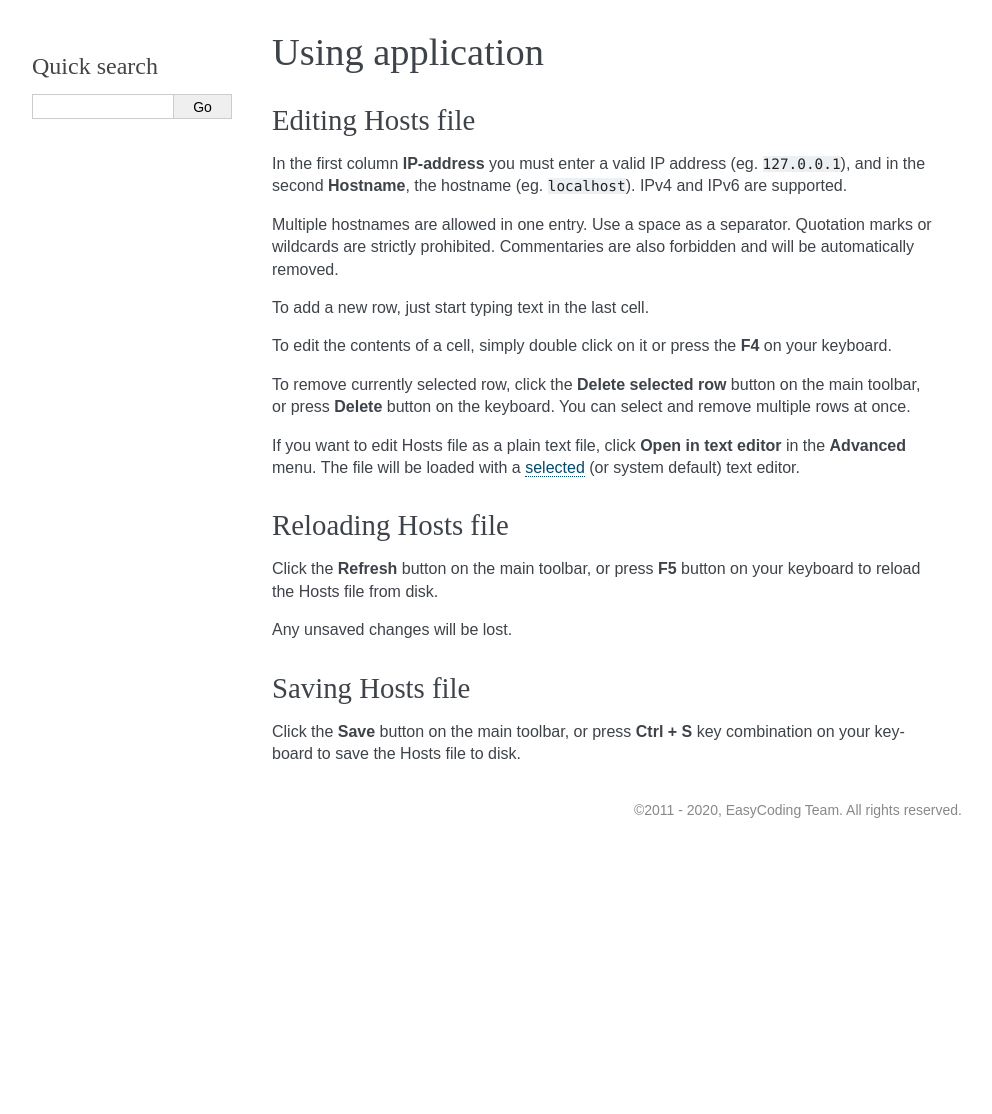
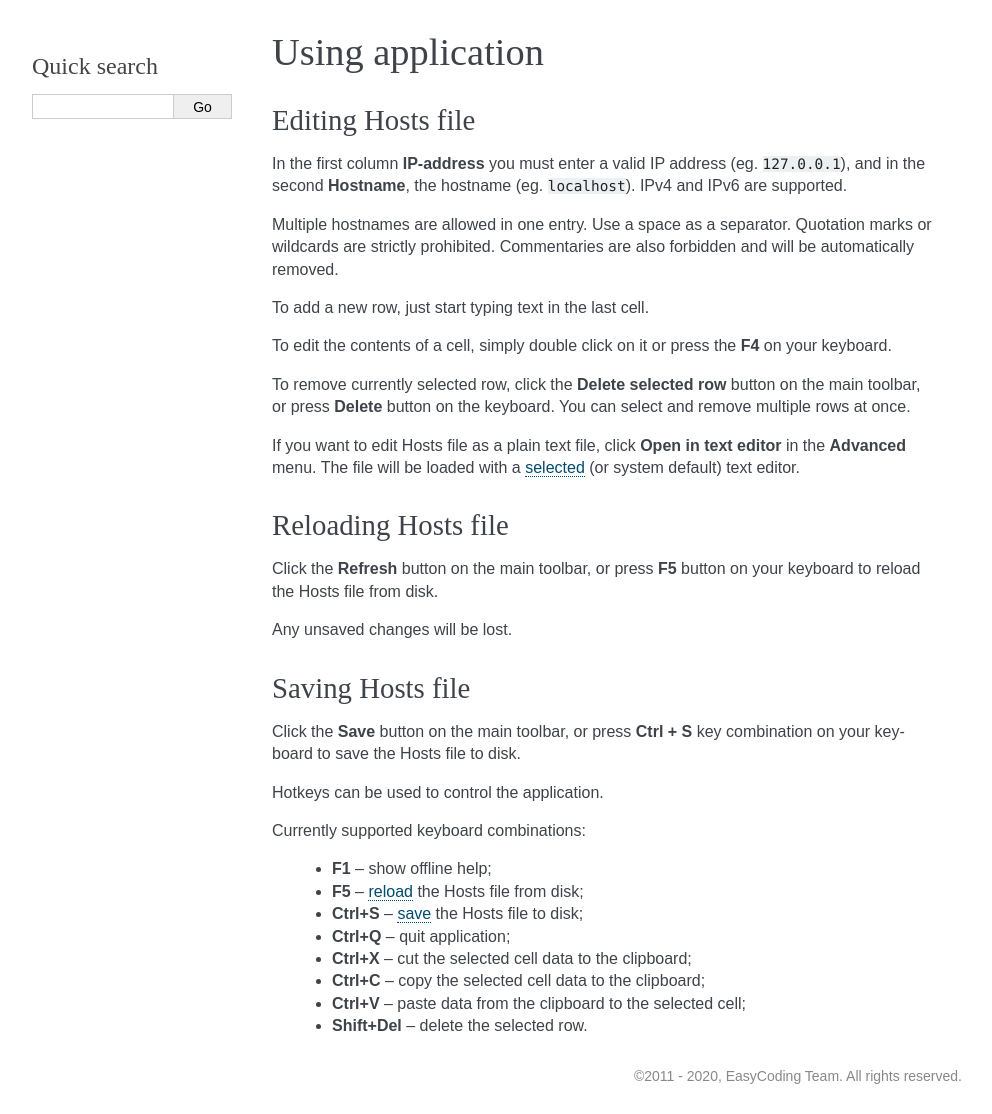
Before and after one commit to xvitaly/mhed, a Sphinx documentation site: the page built from docs/source/using-application.rst, in a window 1280 px wide. Shown: the whole page, without its empty margins (148-1140 px from the left). Built offline with Sphinx 7.4.7, drawn with Linux system fonts in a browser that asks for light colours; before the commit the page ends 900 px from its top, so only the background shows below that.

Commit message:
Added keyboard hotkeys documentation page.
Closes #87.

```diff
--- a/docs/source/using-application.rst
+++ b/docs/source/using-application.rst
@@ -57,3 +57,19 @@ Saving Hosts file
 ================================================
 
 Click the **Save** button on the main toolbar, or press **Ctrl + S** key combination on your keyboard to save the Hosts file to disk.
+
+.. index:: keys, hotkeys, keyboard
+.. _usage-hotkeys:
+
+Hotkeys can be used to control the application.
+
+Currently supported keyboard combinations:
+
+  * **F1** -- show offline help;
+  * **F5** -- :ref:`reload <usage-reload>` the Hosts file from disk;
+  * **Ctrl+S** -- :ref:`save <usage-save>` the Hosts file to disk;
+  * **Ctrl+Q** -- quit application;
+  * **Ctrl+X** -- cut the selected cell data to the clipboard;
+  * **Ctrl+C** -- copy the selected cell data to the clipboard;
+  * **Ctrl+V** -- paste data from the clipboard to the selected cell;
+  * **Shift+Del** -- delete the selected row.
```
